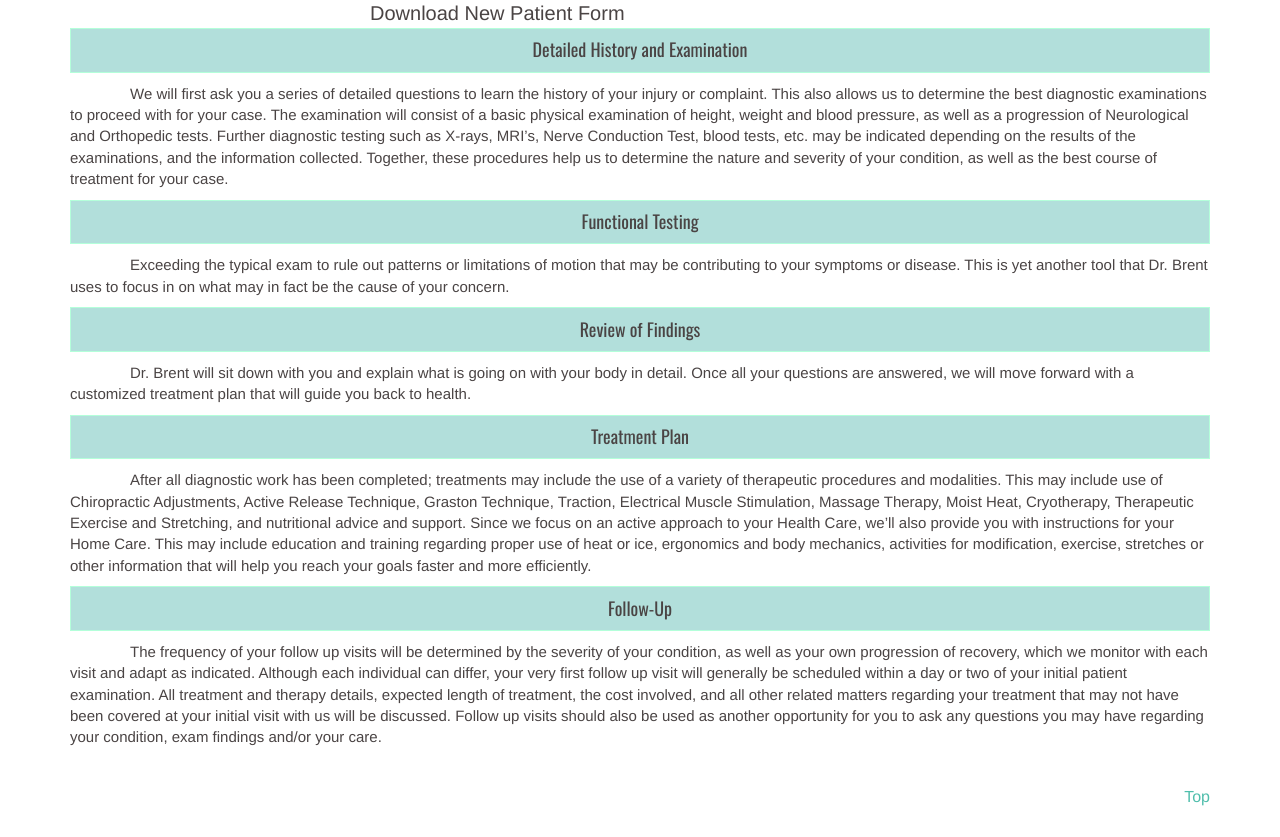
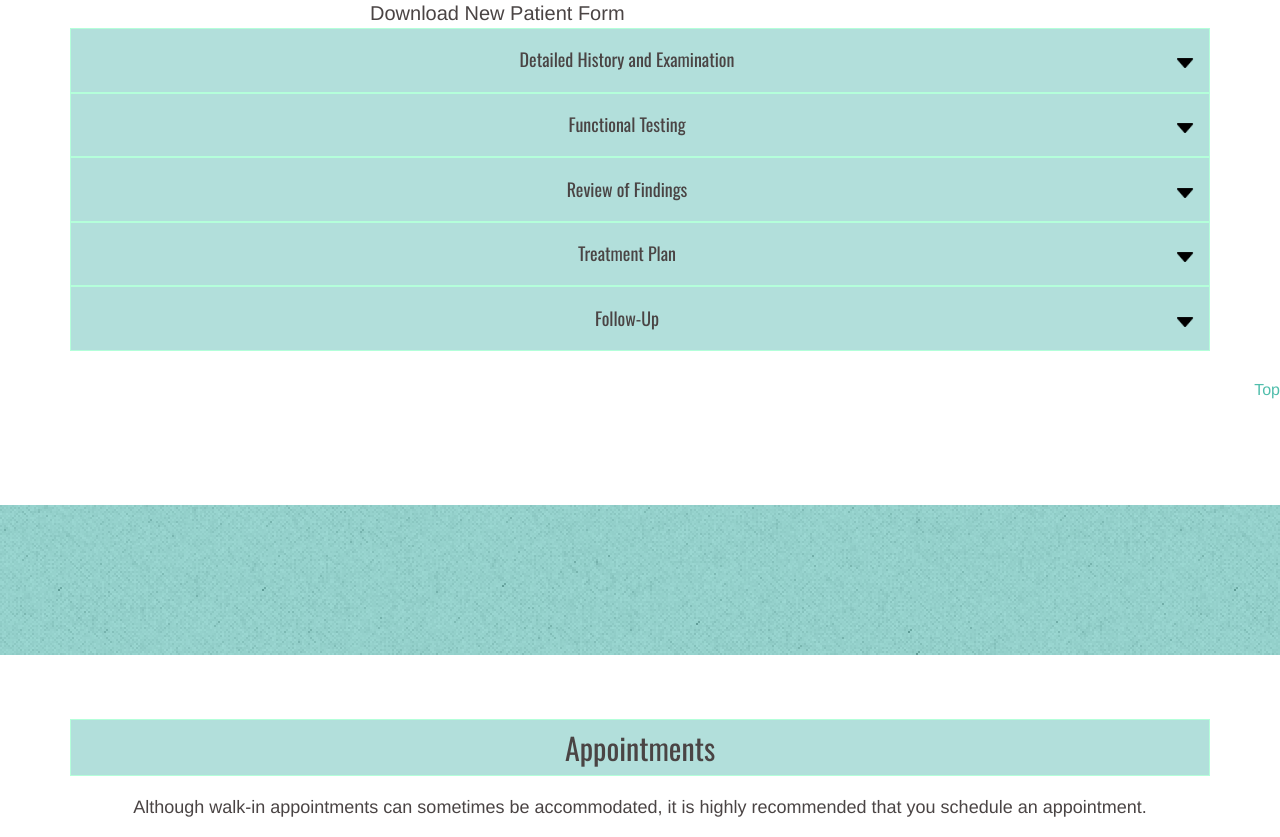
Before and after one commit to kcharner/chiro_to_publish, a PHP site: page /appoints.html in a window 1280 px wide. Shown: the part 776-1613 px from the top of the page. Run offline with PHP 8.4, Linux system fonts and the light colour scheme; some libraries are stand-ins or nearby versions.

Commit message:
added Tim's updates to testimonials js code, as well as for stacking elements on patient's page

```diff
--- a/appoints.html
+++ b/appoints.html
@@ -5,7 +5,7 @@
 	<title>Evolve Sports Chiropractic Appointments</title>
 	<link rel="stylesheet" type="text/css" href="assets/css/reset.css">
 	<link rel="stylesheet" href="https://maxcdn.bootstrapcdn.com/bootstrap/3.3.7/css/bootstrap.min.css">
-	<link href="https://fonts.googleapis.com/css?family=Dancing+Script|Anton|Passion+One|Sacramento|Oswald" rel="stylesheet">
+	<link href="https://fonts.googleapis.com/css?family=Dancing+Script|Anton|Passion+One|Sacramento|Oswald|Raleway" rel="stylesheet">
 	<link rel="stylesheet" type="text/css" href="assets/css/parallax.css">
 	<link rel="stylesheet" type="text/css" href="assets/css/style.css">
 	<link rel="stylesheet" type="text/css" href="assets/css/tablet.css">
@@ -74,27 +74,47 @@
 	            </div>
 			</div>
 			<div class="container">
-				<h4 class="subHeaders">Detailed History and Examination</h4>
+				<div class="subHeaders">
+					<h4>Detailed History and Examination<span><img src="assets/images/down-arrow.png" class="patients-arrow" data-state="active"></span></h4>
+				</div>
+				<div class="collapse-text">
 					<p class="careInfo">We will first ask you a series of detailed questions to learn the history of your injury or complaint. This also allows us to determine the best diagnostic examinations to proceed with for your case. The examination will consist of a basic physical examination of height, weight and blood pressure, as well as a progression of Neurological and Orthopedic tests. Further diagnostic testing such as X-rays, MRI’s, Nerve Conduction Test, blood tests, etc. may be indicated depending on the results of the examinations, and the information collected. Together, these procedures help us to determine the nature and severity of your condition, as well as the best course of treatment for your case.</p>
 				</div>
+			</div>
 			<div class="container">
-				<h4 class="subHeaders">Functional Testing</h4>
+				<div class="subHeaders">
+					<h4>Functional Testing<span><img src="assets/images/down-arrow.png" class="patients-arrow" data-state="inactive"></span></h4>
+				</div>
+				<div class="collapse-text">
 					<p class="careInfo">Exceeding the typical exam to rule out patterns or limitations of motion that may be contributing to your symptoms or disease. This is yet another tool that Dr. Brent uses to focus in on what may in fact be the cause of your concern.</p>
 				</div>
+			</div>
 			<div class="container">
-				<h4 class="subHeaders">Review of Findings</h4>
+				<div class="subHeaders">
+					<h4>Review of Findings<span><img src="assets/images/down-arrow.png" class="patients-arrow" data-state="inactive"></span></h4>
+				</div>
+				<div class="collapse-text">
 					<p class="careInfo">Dr. Brent will sit down with you and explain what is going on with your body in detail. Once all your questions are answered, we will move forward with a customized treatment plan that will guide you back to health.</p>
 				</div>
+			</div>
 			<div class="container">
-				<h4 class="subHeaders">Treatment Plan</h4>
+				<div class="subHeaders">
+					<h4>Treatment Plan<span><img src="assets/images/down-arrow.png" class="patients-arrow" data-state="inactive"></span></h4>
+				</div>
+				<div class="collapse-text">
 					<p class="careInfo">After all diagnostic work has been completed; treatments may include the use of a variety of therapeutic procedures and modalities. This may include use of Chiropractic Adjustments, Active Release Technique, Graston Technique, Traction, Electrical Muscle Stimulation, Massage Therapy, Moist Heat, Cryotherapy, Therapeutic Exercise and Stretching, and nutritional advice and support. Since we focus on an active approach to your Health Care, we’ll also provide you with instructions for your Home Care. This may include education and training regarding proper use of heat or ice, ergonomics and body mechanics, activities for modification, exercise, stretches or other information that will help you reach your goals faster and more efficiently.</p>
 				</div>
+			</div>
 			<div class="container">
-				<h4 class="subHeaders">Follow-Up</h4>
+				<div class="subHeaders">
+					<h4>Follow-Up<span><img src="assets/images/down-arrow.png" class="patients-arrow" data-state="inactive"></span></h4>
+				</div>
+				<div class="collapse-text">
 					<p class="careInfo">The frequency of your follow up visits will be determined by the severity of your condition, as well as your own progression of recovery, which we monitor with each visit and adapt as indicated. Although each individual can differ, your very first follow up visit will generally be scheduled within a day or two of your initial patient examination. All treatment and therapy details, expected length of treatment, the cost involved, and all other related matters regarding your treatment that may not have been covered at your initial visit with us will be discussed. Follow up visits should also be used as another opportunity for you to ask any questions you may have regarding your condition, exam findings and/or your care.</p>
+				</div>
+			</div>
 			<br>
 			<a href="#top-link-target" class="nav-link top-link">Top</a>
-			</div>
 		</div>
 		<div class="parallax">
 		 	<div class="parallax-inner"></div>
@@ -146,6 +166,6 @@
 <script src="https://code.jquery.com/jquery-3.1.1.min.js"></script>
 <script src="https://maxcdn.bootstrapcdn.com/bootstrap/3.3.7/js/bootstrap.min.js"></script>
 <script type="text/javascript" src="assets/js/parallax.js"></script>
-
+<script type="text/javascript" src="assets/js/testimonial.js"></script>
 </body>
 </html>
--- a/assets/css/style.css
+++ b/assets/css/style.css
@@ -227,7 +227,7 @@
 }
 
 #image-carousel-care {
-	margin-top: 14%;
+	margin-top: 15%;
 }
 
 #offers {
@@ -359,6 +359,17 @@
 
 /*APPOINTMENTS file*/
 
+.patients-arrow {
+ 	width: 26px;
+ 	border-radius: 25em;
+ 	float: right;
+ }
+
+ .patients-arrow:hover {
+ 	transition: background-color 0.5s ease;
+ 	background-color: #E0E0E0;
+ }
+
 .addDetails {
 	text-align: center;
 	padding: 1%;
@@ -417,7 +428,7 @@
 	margin-bottom: 10px;
 }
 
-.testimonial-text {
+.collapse-text {
  	margin-top: 30px;
  	margin-left: 30px;
  	margin-bottom: 20px;
--- a/assets/js/testimonial.js
+++ b/assets/js/testimonial.js
@@ -3,33 +3,64 @@
 	//click function targets tags on the testimonlial page
 	$(document).on("click", ".down-arrow", function(){
 
-		var state = $(this).attr("data-state");
-		var testTag= $(this).parent();
+		var parent= $(this).parent();
+		parent.children(".collapse-text").slideToggle(500);
 
-		if(state == "inactive"){
-			state = $(this).attr("data-state", "active");//changes state to active
-
-			//slides the testimonial down
-	        testTag.children(".testimonial-text").slideToggle(500);
-
-	        //makes image full sized
-	        testTag.children(".testImg")
-	        .css("transition", "all 1.5s ease")
-	        .css("-webkit-clip-path", "circle(109% at 50%)")
-
-
-		 } else if (state == "active"){
-			state = $(this).attr("data-state", "inactive");//changes state to inactive
-
-			//slides the testimonial down
-	        testTag.children(".testimonial-text").slideToggle(500);
-
-	        //returns image to circle
-	        testTag.children(".testImg")
-	        .css("-webkit-clip-path", "circle(30.0% at 50% 35%)")
-	        .css("transition", "all 1.s ease");
-		}
 
 	});
 
+
+	//click function targets tags on the testimonlial page
+	$(document).on("click", ".patients-arrow", function(){
+
+		var parent= $(this).closest(".container");
+		parent.children(".collapse-text").slideToggle(500);
+
+
+	});
+
+
 });
+
+
+
+
+
+
+
+
+// $(document).ready(function(){
+
+// 	//click function targets tags on the testimonlial page
+// 	$(document).on("click", ".down-arrow", function(){
+
+// 		var state = $(this).attr("data-state");
+// 		var testTag= $(this).parent();
+
+// 		if(state == "inactive"){
+// 			state = $(this).attr("data-state", "active");//changes state to active
+
+// 			//slides the testimonial down
+// 	        testTag.children(".testimonial-text").slideToggle(500);
+
+// 	        //makes image full sized
+// 	        testTag.children(".testImg")
+// 	        .css("transition", "all 1.5s ease")
+// 	        .css("-webkit-clip-path", "circle(109% at 50%)")
+
+
+// 		 } else if (state == "active"){
+// 			state = $(this).attr("data-state", "inactive");//changes state to inactive
+
+// 			//slides the testimonial down
+// 	        testTag.children(".testimonial-text").slideToggle(500);
+
+// 	        //returns image to circle
+// 	        testTag.children(".testImg")
+// 	        .css("-webkit-clip-path", "circle(30.0% at 50% 35%)")
+// 	        .css("transition", "all 1.s ease");
+// 		}
+
+// 	});
+
+// });
```
Also changed, not shown: testimonials.html (+14 -14 lines). Lines whose indentation alone changed are shown as unchanged.
